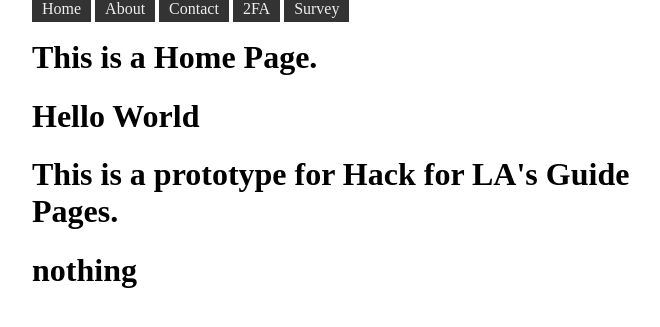
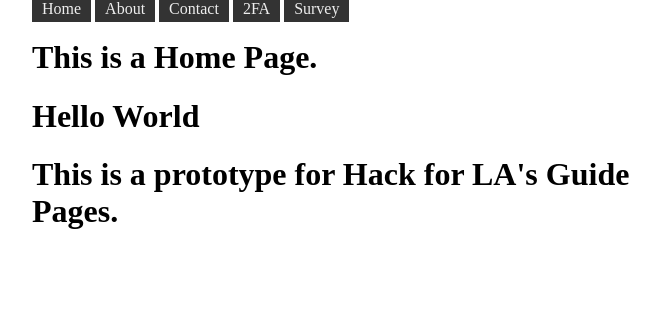
Before and after one commit to alyssabenipayo/guides-toc, a Jekyll site: the page built from index.html, in a window 1280 px wide. Shown: the top 327 px of the page, without its empty margins (308-968 px from the left). Built offline with Jekyll 4.4.1, drawn with Linux system fonts in a browser that asks for light colours.

Commit message:
Update _config.yml

```diff
--- a/_config.yml
+++ b/_config.yml
@@ -1,4 +1,3 @@
 title: Hello World
+
 description: This is a prototype for Hack for LA's Guide Pages.
-
-buzz: nothing
```
